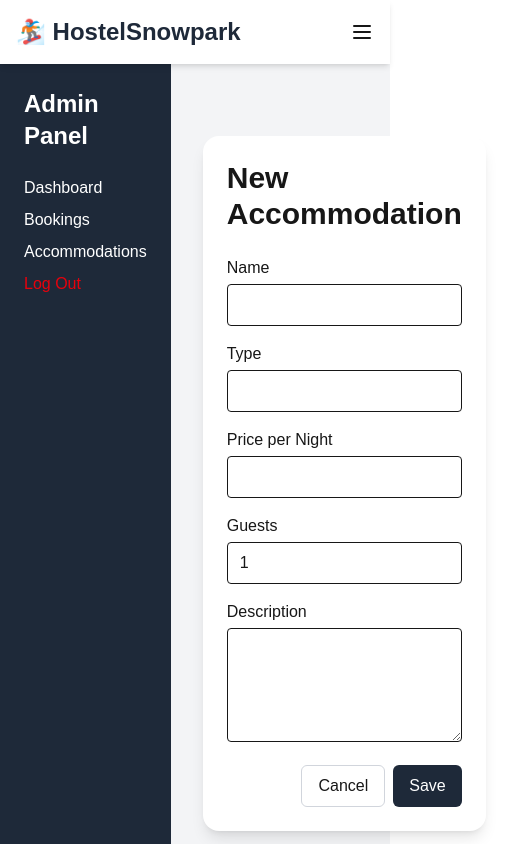
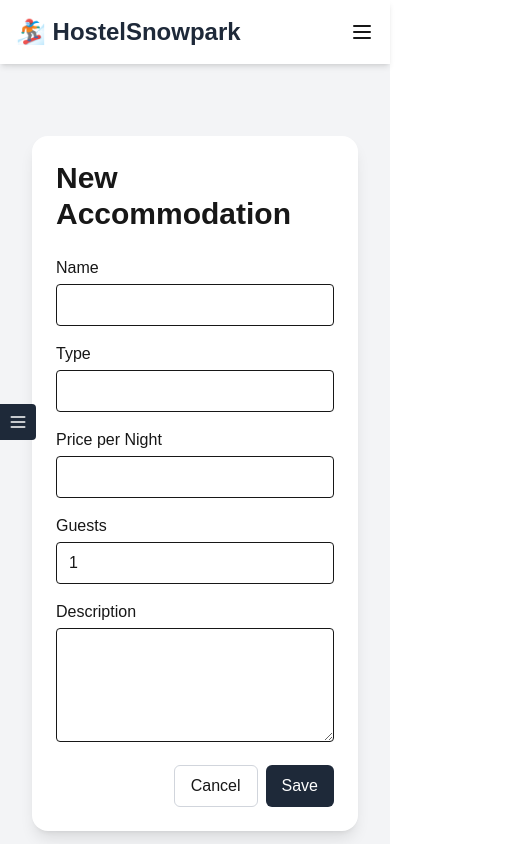
Before and after one commit to perassijulian/hostel-snowpark, a Next.js app: page /admin/accommodations/new in a window 390 px wide. Shown: the whole page, 518 px wide, since content can reach past the window. Built offline with nearby package versions, Linux system fonts and the light colour scheme.

Commit message:
admin side bar responsive UI

```diff
--- a/app/admin/layout.tsx
+++ b/app/admin/layout.tsx
@@ -1,14 +1,22 @@
 "use client";
+import { useState } from "react";
 import { signOut } from "next-auth/react";
+import { Menu } from "lucide-react";
 
 export default function AdminLayout({
   children,
 }: {
   children: React.ReactNode;
 }) {
+  const [isOpen, setIsOpen] = useState(false);
+
   return (
-    <div className="flex h-[calc(100vh-64px)] bg-gray-100">
-      <aside className="w-64 bg-gray-800 text-white p-6 space-y-6">
+    <div className="relative flex h-[calc(100vh-64px)] bg-gray-100">
+      <aside
+        className={`fixed z-40 top-0 left-0 h-full w-64 bg-gray-800 text-white p-6 space-y-6 transition-transform transform ${
+          isOpen ? "translate-x-0" : "-translate-x-full"
+        } md:relative md:translate-x-0`}
+      >
         <h2 className="text-2xl font-bold">Admin Panel</h2>
         <nav className="space-y-2">
           <a href="/admin" className="block hover:text-gray-300">
@@ -28,7 +36,16 @@ export default function AdminLayout({
           </button>
         </nav>
       </aside>
-      <main className="flex-1 p-8">{children}</main>
+
+      {/* Toggle tab (mobile only) */}
+      <button
+        className="fixed z-50 top-1/2 left-0 transform -translate-y-1/2 bg-gray-800 text-white p-2 rounded-r md:hidden"
+        onClick={() => setIsOpen((prev) => !prev)}
+      >
+        <Menu size={20} />
+      </button>
+
+      <main className="flex-1 p-8 overflow-y-auto">{children}</main>
     </div>
   );
 }
```
